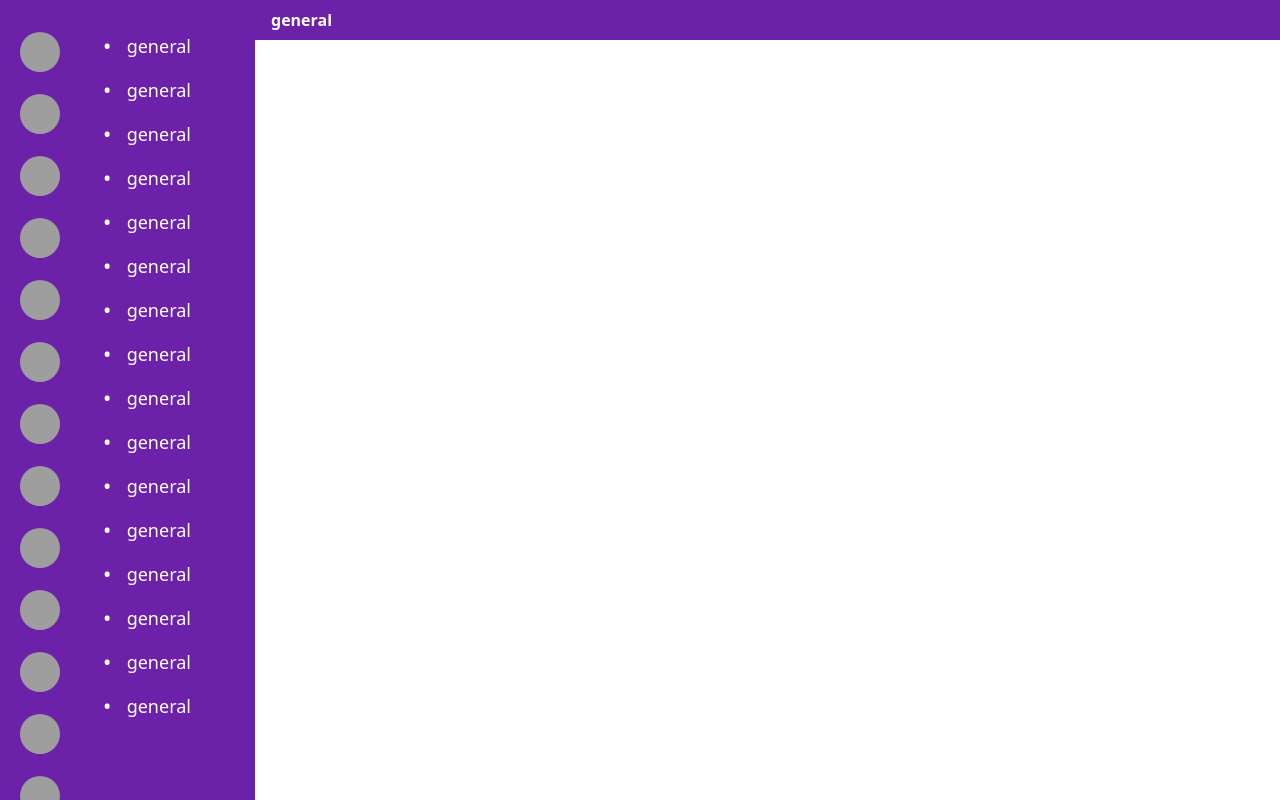
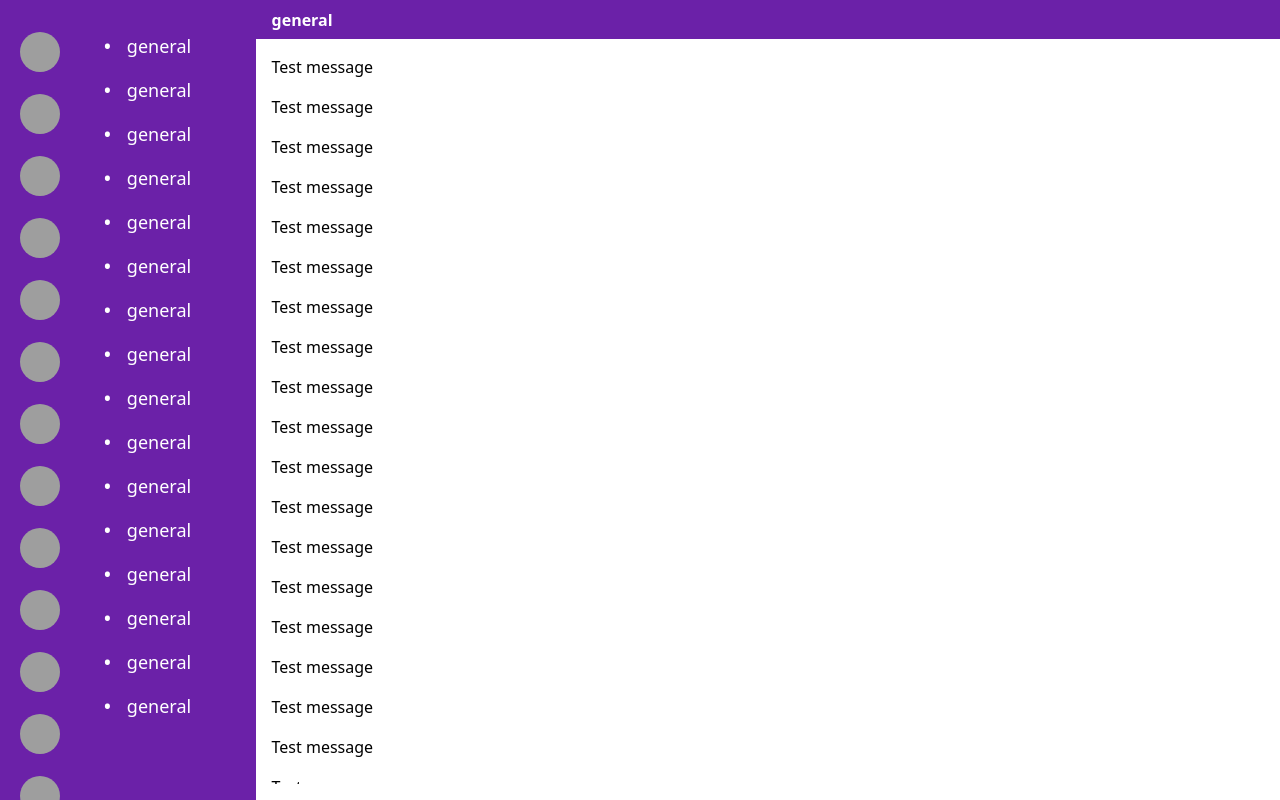
Before and after one commit to Izarothy/chatting-app, a Next.js app: page / in a window 1280 px wide. Built offline with nearby package versions, Linux system fonts and the light colour scheme; grey boxes are pictures that could not be loaded.

Commit message:
Chat area component, less height to channel's name

```diff
--- /dev/null
+++ b/components/ChatArea.tsx
@@ -0,0 +1,14 @@
+import React from 'react';
+
+const ChatArea = () => {
+  const messages = Array(25).fill({ message: 'Test message' });
+  return (
+    <section className="h-full flex flex-col gap-4 p-4 overflow-scroll scrollbar-hide">
+      {messages.map((message) => {
+        return <div>{message.message}</div>;
+      })}
+    </section>
+  );
+};
+
+export default ChatArea;
--- a/components/ChatInfo.tsx
+++ b/components/ChatInfo.tsx
@@ -5,7 +5,7 @@ const ChatInfo = () => {
   const currentChannel = useAppSelector((state) => state.currentChannel.value);
 
   return (
-    <div className="text-white w-full bg-purple-800 h-[15%] pl-4 py-2">
+    <div className="text-white w-full bg-purple-800 h-[5%] pl-4 py-2">
       <strong className="font-bold">{currentChannel.name}</strong>
     </div>
   );
--- a/pages/index.tsx
+++ b/pages/index.tsx
@@ -2,6 +2,7 @@ import type { NextPage } from 'next';
 import Head from 'next/head';
 import Image from 'next/image';
 import ChannelList from '../components/ChannelList';
+import ChatArea from '../components/ChatArea';
 import ChatInfo from '../components/ChatInfo';
 import SideBar from '../components/SideBar';
 import { useAppSelector } from '../lib/hooks';
@@ -22,7 +23,10 @@ const Home: NextPage = () => {
             { name: 'chat2', id: 1, isText: true },
           ]}
         />
-        <ChatInfo />
+        <div className="w-full flex flex-col pb-4">
+          <ChatInfo />
+          <ChatArea />
+        </div>
       </main>
     </div>
   );
```
